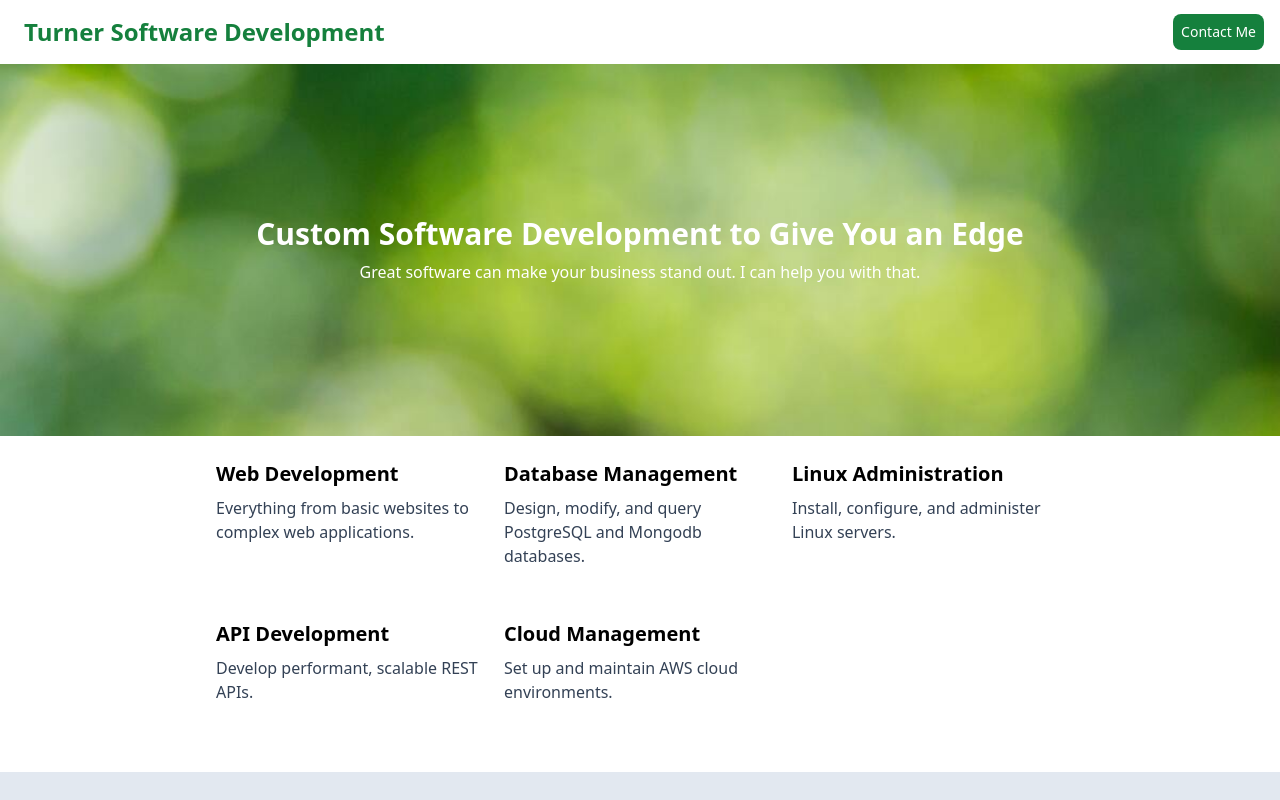
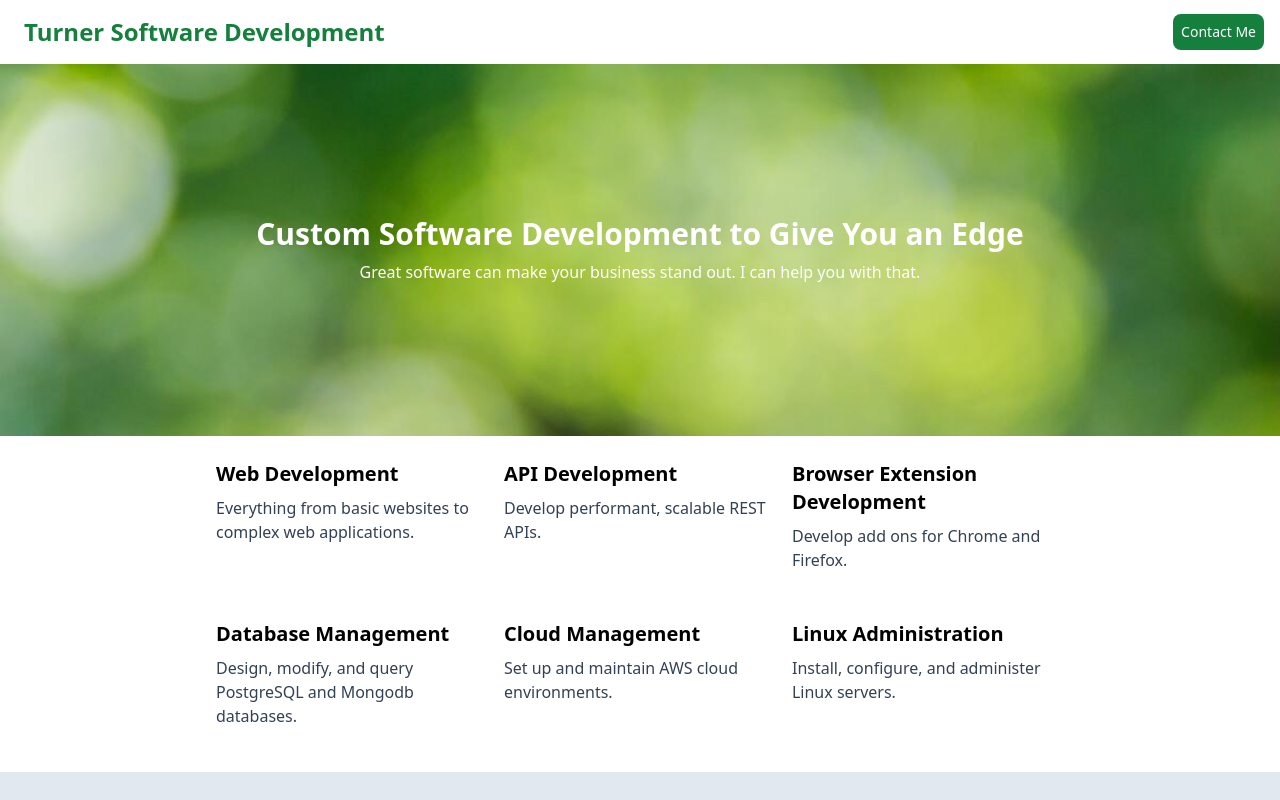
Before and after one commit to TurnerSoftwareDev/turnersoftwaredev.github.io, a Next.js app: page / in a window 1280 px wide. Shown: the top 800 px of the page. Built offline with nearby package versions, Linux system fonts and the light colour scheme.

Commit message:
Add browser extension development to services

```diff
--- a/components/services.js
+++ b/components/services.js
@@ -8,19 +8,24 @@ const servicesData = [
         description: "Everything from basic websites to complex web applications."
     },
     {
+        id: "database-management",
+        name: "Database Management",
+        description: "Design, modify, and query PostgreSQL and Mongodb databases."
+    },
+    {
         id: "api-development",
         name: "API Development",
         description: "Develop performant, scalable REST APIs."
     },
     {
-        id: "database-management",
-        name: "Database Management",
-        description: "Design, modify, and query PostgreSQL and Mongodb databases."
-    },
-    {
         id: "cloud-management",
         name: "Cloud Management",
         description: "Set up and maintain AWS cloud environments."
+    },
+    {
+        id: "browser-extensions",
+        name: "Browser Extension Development",
+        description: "Develop add ons for Chrome and Firefox."
     },
     {
         id: "linux-administration",
@@ -50,8 +55,8 @@ export default function Services({className}) {
     return (
         <section className={classNames('services flex flex-col md:items-center', className)}>
             <div className="flex flex-col md:flex-row px-4 max-w-4xl">
-                {partition(servicesData,2).map((services, i) => (
-                    <ServiceGroup key={`group-${i}`} className={`flex flex-col md:w-1/3`} services={services} />
+                {partition(servicesData, 2).map((services, i) => (
+                    <ServiceGroup key={`group-${i}`} className={`flex flex-col md:w-1/3`} services={services}/>
                 ))}
             </div>
         </section>
```
